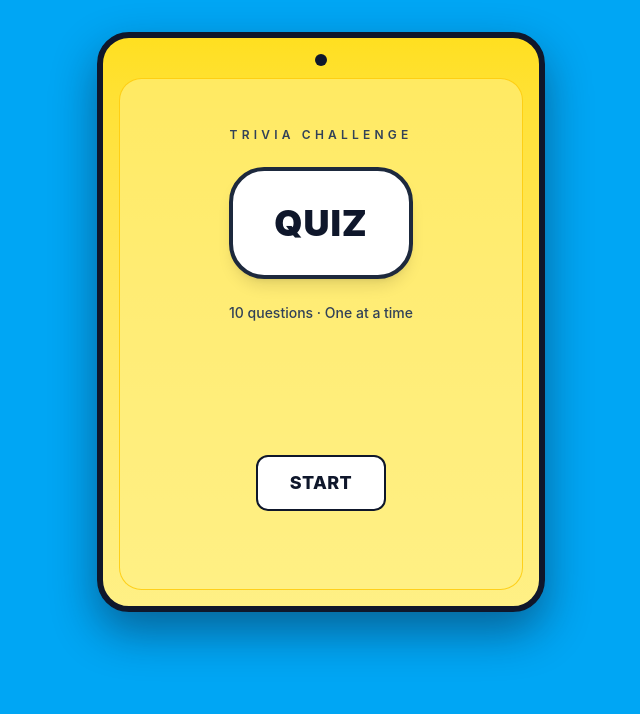
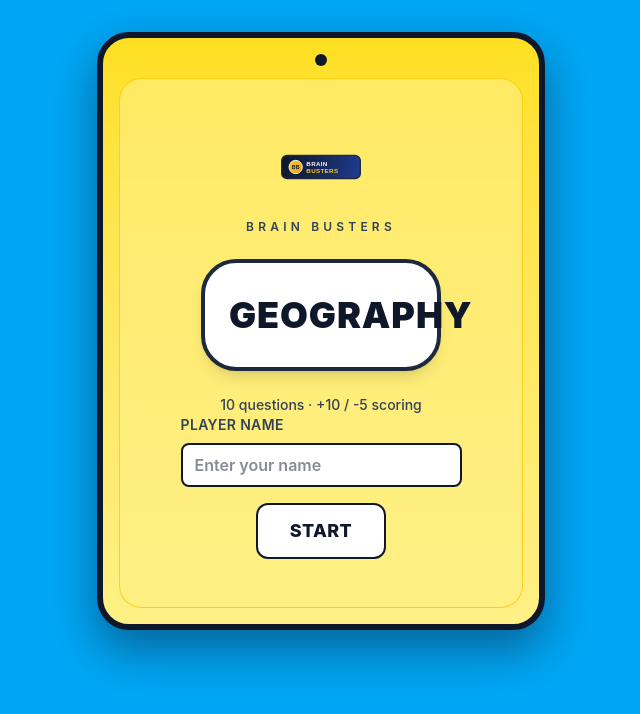
Before and after one commit to parekhkishan611/Cusror-test, a React (Vite) app: page / in a window 1280 px wide. Shown: the top 714 px of the page, without its empty margins (319-959 px from the left). Built offline with nearby package versions, Linux system fonts and the light colour scheme.

Commit message:
Add Brain Busters branding geography mode leaderboard
Co-authored-by: Kishan Parekh <parekhkishan611@users.noreply.github.com>

```diff
--- a/src/App.jsx
+++ b/src/App.jsx
@@ -1,5 +1,6 @@
-import { useMemo, useState } from 'react'
+import { useEffect, useMemo, useState } from 'react'
 import { fetchTriviaQuestions } from './services/triviaApi'
+import brainBustersLogo from './assets/brain-busters-logo.svg'
 
 function decodeHtmlEntities(value) {
   const parser = new DOMParser()
@@ -22,6 +23,7 @@ function normalizeQuestion(question) {
 }
 
 function App() {
+  const [playerName, setPlayerName] = useState('')
   const [questions, setQuestions] = useState([])
   const [screen, setScreen] = useState('start')
   const [currentQuestionIndex, setCurrentQuestionIndex] = useState(0)
@@ -30,6 +32,7 @@ function App() {
   const [score, setScore] = useState(0)
   const [isLoading, setIsLoading] = useState(false)
   const [error, setError] = useState('')
+  const [leaderboard, setLeaderboard] = useState([])
 
   const currentQuestion = questions[currentQuestionIndex]
 
@@ -43,7 +46,26 @@ function App() {
 
   const hasAnsweredCurrentQuestion = selectedAnswer.length > 0
 
+  useEffect(() => {
+    const storedLeaderboard = localStorage.getItem('brain-busters-leaderboard')
+    if (storedLeaderboard) {
+      try {
+        const parsedLeaderboard = JSON.parse(storedLeaderboard)
+        if (Array.isArray(parsedLeaderboard)) {
+          setLeaderboard(parsedLeaderboard)
+        }
+      } catch {
+        setLeaderboard([])
+      }
+    }
+  }, [])
+
   const loadQuestions = async () => {
+    if (!playerName.trim()) {
+      setError('Please enter your player name to start.')
+      return
+    }
+
     setIsLoading(true)
     setError('')
     setScore(0)
@@ -72,9 +94,7 @@ function App() {
     const isCorrectAnswer = answer === currentQuestion.correctAnswer
     setAnswerStatus(isCorrectAnswer ? 'Correct' : 'Incorrect')
 
-    if (isCorrectAnswer) {
-      setScore((currentScore) => currentScore + 1)
-    }
+    setScore((currentScore) => (isCorrectAnswer ? currentScore + 10 : currentScore - 5))
   }
 
   const handleNextQuestion = () => {
@@ -96,6 +116,28 @@ function App() {
     setAnswerStatus('')
     setScore(0)
     setError('')
+  }
+
+  const handleSaveScore = () => {
+    const trimmedPlayerName = playerName.trim()
+    if (!trimmedPlayerName) {
+      return
+    }
+
+    const updatedLeaderboard = [
+      ...leaderboard,
+      {
+        name: trimmedPlayerName,
+        score,
+        totalQuestions: questions.length,
+        timestamp: new Date().toISOString(),
+      },
+    ]
+      .sort((a, b) => b.score - a.score)
+      .slice(0, 10)
+
+    setLeaderboard(updatedLeaderboard)
+    localStorage.setItem('brain-busters-leaderboard', JSON.stringify(updatedLeaderboard))
   }
 
   const getAnswerButtonClass = (answer) => {
@@ -134,16 +176,39 @@ function App() {
             {!isLoading && screen === 'start' && (
               <section className="flex h-full min-h-[27rem] flex-col items-center justify-between py-6 text-center">
                 <div className="space-y-6">
-                  <p className="text-xs font-semibold uppercase tracking-[0.35em] text-slate-700">
-                    Trivia Challenge
-                  </p>
+                  <div className="space-y-3">
+                    <img
+                      src={brainBustersLogo}
+                      alt="Brain Busters logo"
+                      className="mx-auto h-20 w-20"
+                    />
+                    <p className="text-xs font-semibold uppercase tracking-[0.35em] text-slate-700">
+                      Brain Busters
+                    </p>
+                  </div>
                   <div className="mx-auto max-w-[15rem] rounded-[2.2rem] border-4 border-slate-800 bg-white px-6 py-8 shadow-lg">
-                    <p className="text-4xl font-black tracking-wide text-slate-900">QUIZ</p>
+                    <p className="text-4xl font-black tracking-wide text-slate-900">GEOGRAPHY</p>
                   </div>
-                  <p className="text-sm font-medium text-slate-700">10 questions · One at a time</p>
+                  <p className="text-sm font-medium text-slate-700">10 questions · +10 / -5 scoring</p>
                 </div>
 
                 <div className="space-y-4">
+                  <div className="space-y-2 text-left">
+                    <label
+                      htmlFor="playerName"
+                      className="block text-sm font-semibold uppercase tracking-wide text-slate-700"
+                    >
+                      Player Name
+                    </label>
+                    <input
+                      id="playerName"
+                      type="text"
+                      value={playerName}
+                      onChange={(event) => setPlayerName(event.target.value)}
+                      className="w-full rounded-lg border-2 border-slate-900 bg-white px-3 py-2 text-base font-semibold text-slate-900 outline-none ring-offset-2 focus:ring-2 focus:ring-slate-900"
+                      placeholder="Enter your name"
+                    />
+                  </div>
                   {error && (
                     <p className="rounded-lg border border-red-300 bg-red-100 px-3 py-2 text-sm font-medium text-red-700">
                       {error}
@@ -162,6 +227,12 @@ function App() {
 
             {!isLoading && screen === 'playing' && currentQuestion && (
               <section className="space-y-5">
+                <div className="flex items-center justify-center gap-2">
+                  <img src={brainBustersLogo} alt="" className="h-8 w-8" />
+                  <p className="text-xs font-black uppercase tracking-[0.25em] text-slate-700">
+                    Brain Busters
+                  </p>
+                </div>
                 <header className="space-y-3 text-center">
                   <p className="text-xs font-semibold uppercase tracking-[0.22em] text-slate-600">
                     Question {progressLabel}
@@ -228,6 +299,12 @@ function App() {
             {!isLoading && screen === 'complete' && (
               <section className="flex h-full min-h-[27rem] flex-col items-center justify-between py-6 text-center">
                 <div className="space-y-4">
+                  <div className="flex items-center justify-center gap-2">
+                    <img src={brainBustersLogo} alt="" className="h-8 w-8" />
+                    <p className="text-xs font-black uppercase tracking-[0.25em] text-slate-700">
+                      Brain Busters
+                    </p>
+                  </div>
                   <p className="text-2xl font-black uppercase tracking-wide text-slate-900">
                     Congratulations!
                   </p>
@@ -237,11 +314,43 @@ function App() {
                     </p>
                   </div>
                   <p className="text-lg font-semibold text-slate-700">
-                    Final score: {score} / {questions.length}
+                    Final score: {score} points
                   </p>
                 </div>
 
-                <div className="flex flex-col gap-3 sm:flex-row">
+                <div className="w-full space-y-4">
+                  <button
+                    type="button"
+                    className="w-full rounded-xl border-2 border-emerald-700 bg-emerald-500 px-5 py-2 text-base font-bold text-white transition hover:bg-emerald-600"
+                    onClick={handleSaveScore}
+                  >
+                    Save to Leaderboard
+                  </button>
+
+                  <div className="rounded-xl border-2 border-slate-900 bg-white/80 p-3 text-left">
+                    <p className="mb-2 text-sm font-black uppercase tracking-wide text-slate-800">
+                      Scoreboard
+                    </p>
+                    {leaderboard.length === 0 ? (
+                      <p className="text-sm font-medium text-slate-600">No scores yet.</p>
+                    ) : (
+                      <ol className="space-y-1">
+                        {leaderboard.map((player, index) => (
+                          <li
+                            key={`${player.name}-${player.timestamp}-${index}`}
+                            className="flex items-center justify-between rounded-md bg-slate-100 px-2 py-1 text-sm"
+                          >
+                            <span className="font-semibold text-slate-800">
+                              {index + 1}. {player.name}
+                            </span>
+                            <span className="font-black text-slate-900">{player.score} pts</span>
+                          </li>
+                        ))}
+                      </ol>
+                    )}
+                  </div>
+
+                  <div className="flex flex-col gap-3 sm:flex-row">
                   <button
                     type="button"
                     className="rounded-xl border-2 border-slate-900 bg-white px-5 py-2 text-base font-bold text-slate-900 transition hover:bg-slate-100"
@@ -256,6 +365,7 @@ function App() {
                   >
                     Back to Start
                   </button>
+                  </div>
                 </div>
               </section>
             )}
--- a/src/services/triviaApi.js
+++ b/src/services/triviaApi.js
@@ -2,7 +2,11 @@ const OPENTDB_API_ENDPOINT = 'https://opentdb.com/api.php'
 
 export async function fetchTriviaQuestions(amount = 10) {
   try {
-    const query = new URLSearchParams({ amount: String(amount) })
+    const query = new URLSearchParams({
+      amount: String(amount),
+      category: '22',
+      type: 'multiple',
+    })
     const response = await fetch(`${OPENTDB_API_ENDPOINT}?${query.toString()}`)
 
     if (!response.ok) {
```
Also changed, not shown: src/assets/brain-busters-logo.svg (added).
